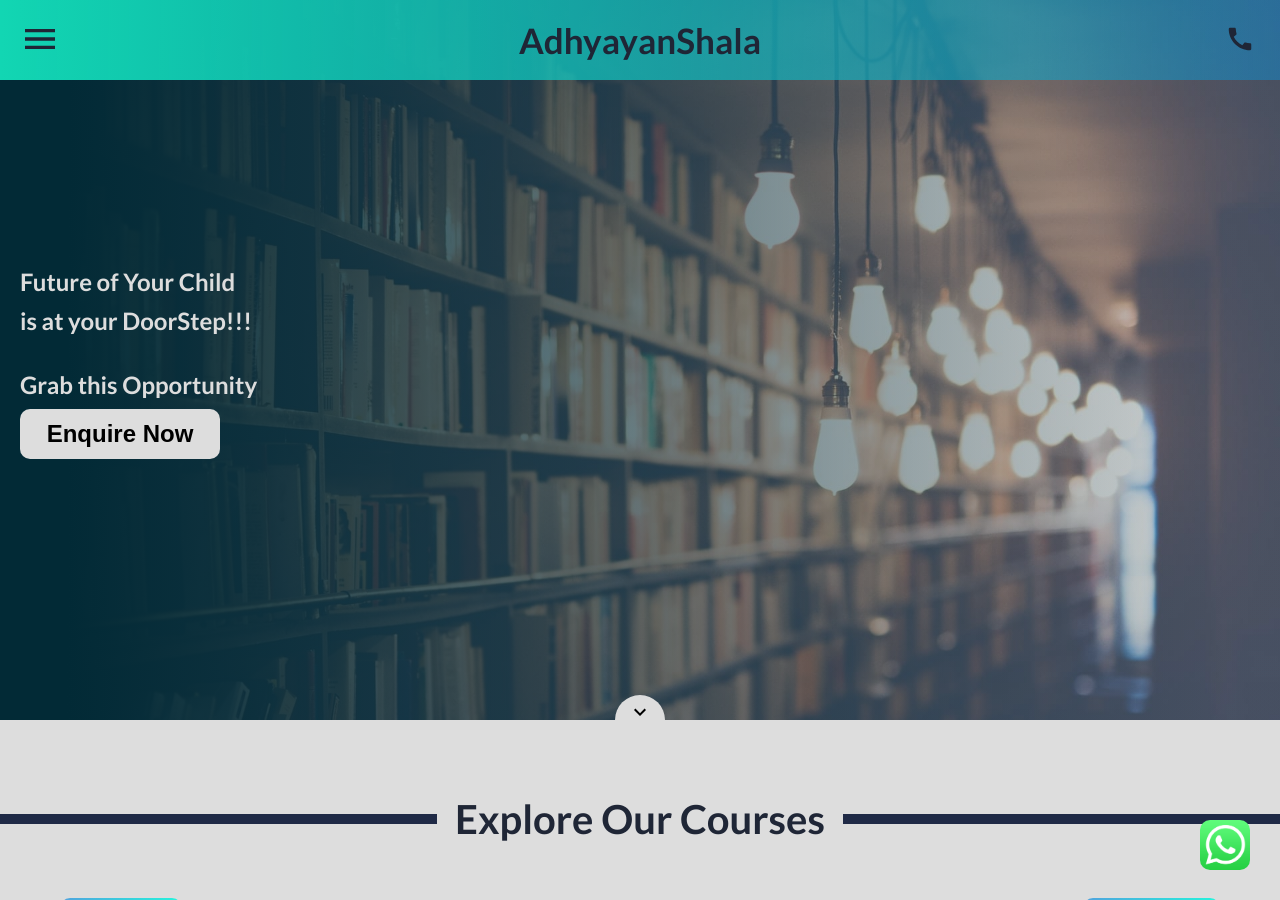
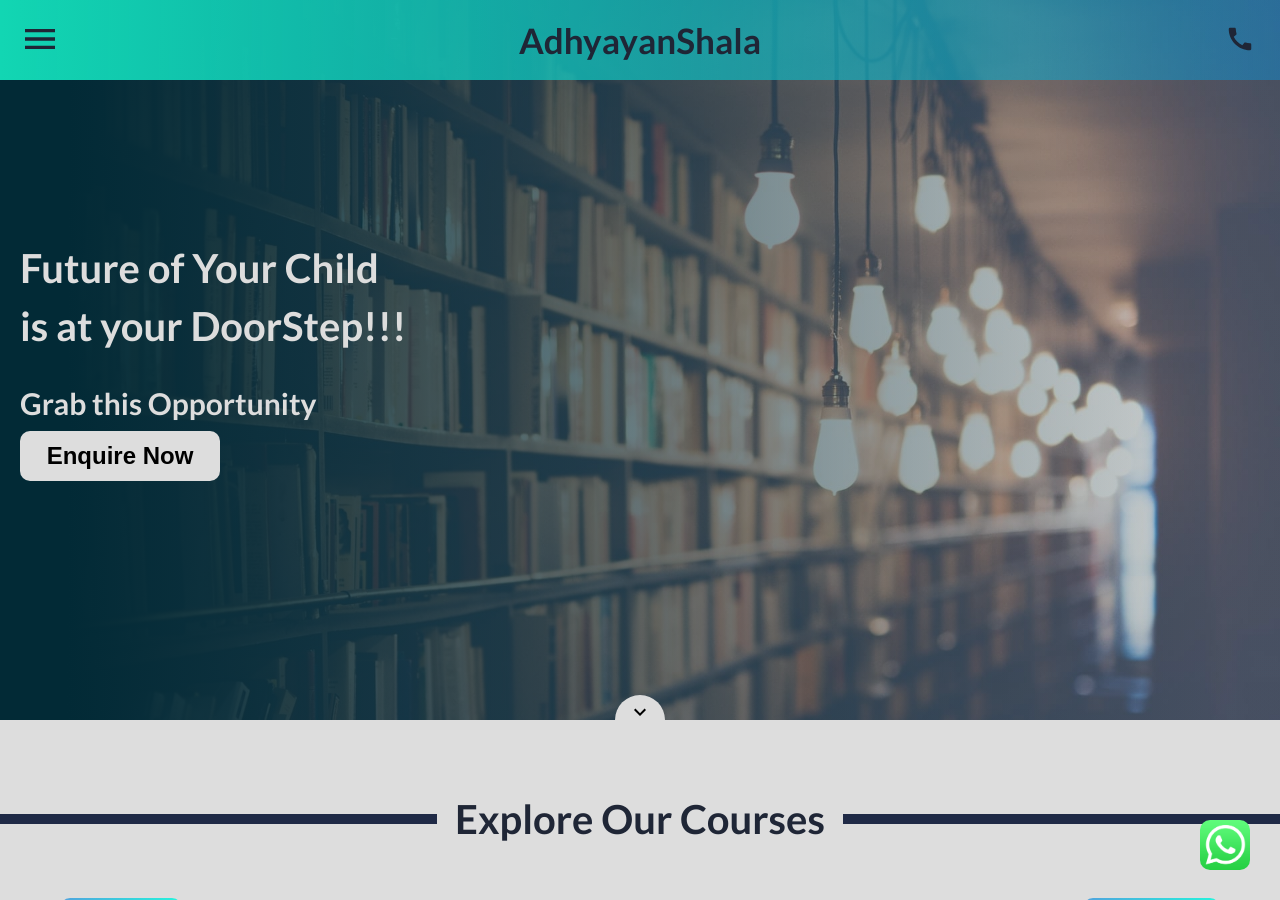
Before and after one commit to joshiCoding/adhyayanShala, a Jekyll site: the page built from index.markdown, in a window 1280 px wide and 900 px high. Built offline with Jekyll 4.4.1, drawn with Linux system fonts in a browser that asks for light colours; some of the changed text lies outside the part shown.

Commit message:
some font correction

```diff
--- a/_layouts/home.html
+++ b/_layouts/home.html
@@ -133,7 +133,7 @@
  </div>
 
  <div class="accepted-fee-type band">
-    <h3>Accepted Online Payment Type</h3>
+    <h3>Accepted Online Payment</h3>
     <div class="medias">
         <div class="media">
             Paytm
--- a/assets/css/styles.scss
+++ b/assets/css/styles.scss
@@ -336,12 +336,10 @@ header{
     background:url('{{ "/assets/images/bookshelf-min.jpg" | absolute_url }}');
     background-size:cover;
 
+
     .hero-content{
-        // background: linear-gradient(90.16deg, #040404 5.36%, rgba(255, 255, 255, 0) 96.15%), linear-gradient(0deg, rgba(133, 129, 129, 0.3), rgba(133, 129, 129, 0.3));
         background: linear-gradient(90.16deg, #022A36 5.36%, rgba(6, 124, 190, 0.04) 96.15%), linear-gradient(0deg, rgba(133, 129, 129, 0.3), rgba(133, 129, 129, 0.3));
         color:#ddd;
-        // color:#2EBBA2;
-
         padding:20px;
         height:100%;
         display:flex;
@@ -349,10 +347,10 @@ header{
         justify-content:center;
         h1{
             padding:5px 0;
-            font-size:1.5rem;
+            font-size:40px;
         }
         h2{
-            font-size:1.5rem;
+            font-size:30px;
             padding:30px 0 10px;
         }
         button{
```
Also changed, not shown: 3 other files.
